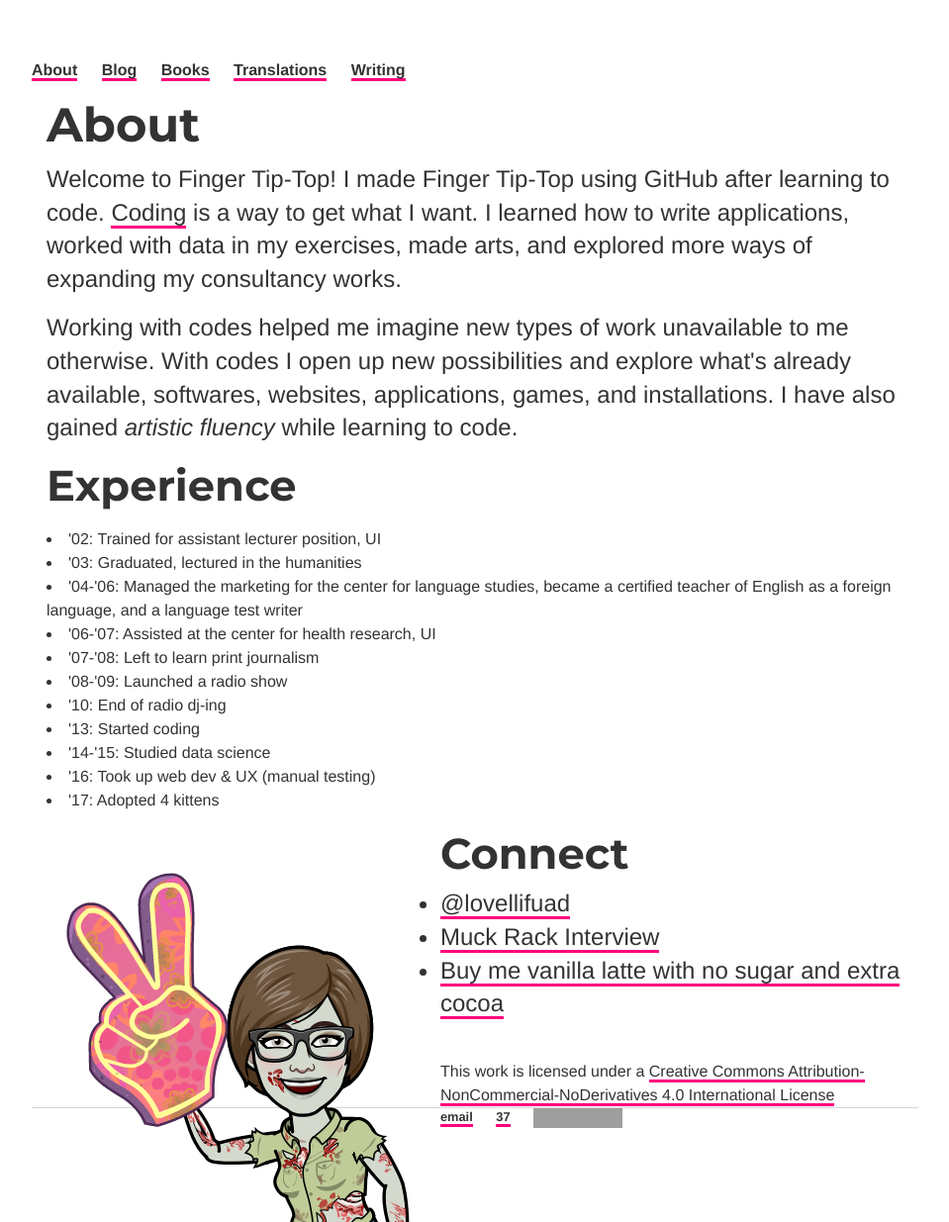
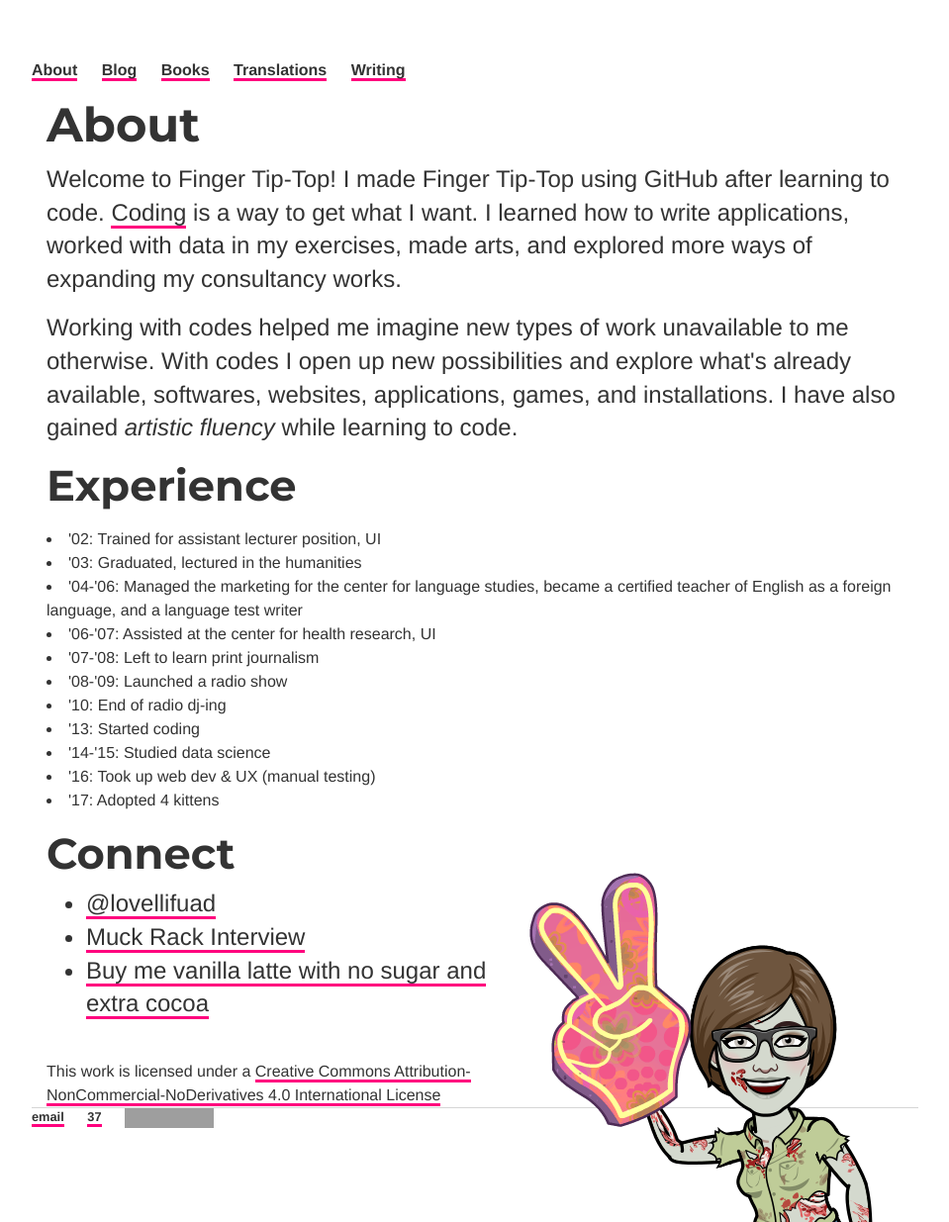
Before and after one commit to ariesti/ariesti.github.io, a Jekyll site: the page built from about/index.html, in a window 1280 px wide. Shown: the whole page at 99% size, without its empty margins (160-1119 px from the left). Built offline with Jekyll 4.4.1, drawn with Linux system fonts in a browser that asks for light colours; grey boxes are pictures that could not be loaded.

Commit message:
Update index.html

```diff
--- a/about/index.html
+++ b/about/index.html
@@ -34,7 +34,7 @@ description: Some details about Finger Tip-top and why it was created
 			</p>
 		</div>
 		<div class="image">
-			<img src="/assets/1-ftt.png" alt="Finger Tip-Top" style="float:left" />
+			<img src="/assets/1-ftt.png" alt="Finger Tip-Top" style="float:right" />
 		</div>
 		<div class="about3">
 			<h2>Connect</h2>
```
